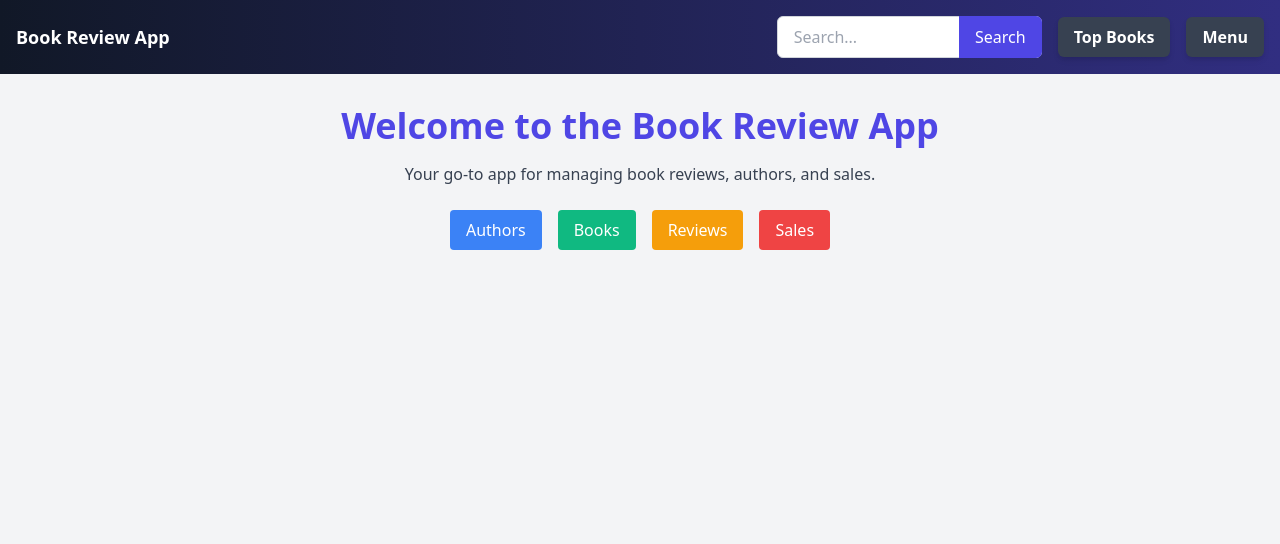
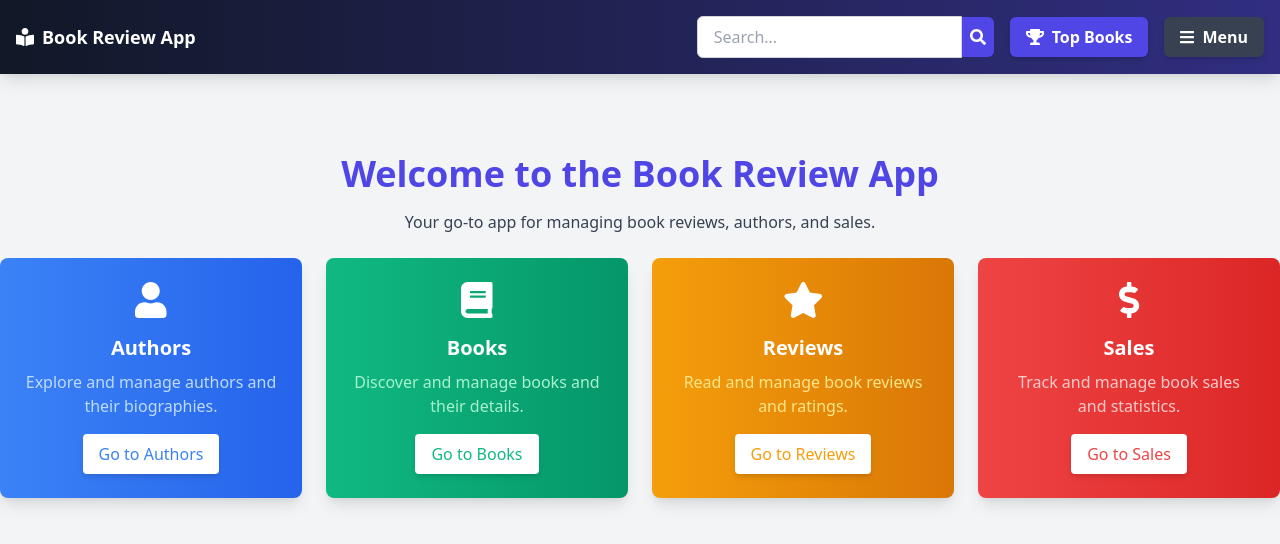
Before and after one commit to Rodrigo-Vildosola/A1_SOFTWARE_ARCHITECTURE, a Django app: page / in a window 1280 px wide. Shown: the top 544 px of the page. Run offline with Django 4.2, Linux system fonts and the light colour scheme.

Commit message:
Enhanced the Navbar and home page

```diff
--- a/reviews/templates/base_generic.html
+++ b/reviews/templates/base_generic.html
@@ -9,16 +9,20 @@
     <script src="https://cdnjs.cloudflare.com/ajax/libs/font-awesome/5.15.3/js/all.min.js" crossorigin="anonymous"></script>
 </head>
 <body class="bg-gray-100 mb-20">
-    <nav class="bg-gradient-to-r from-gray-900 to-indigo-900 p-4">
+    <nav class="bg-gradient-to-r from-gray-900 to-indigo-900 p-4 shadow-lg w-full z-50">
         <div class="container mx-auto flex justify-between items-center">
-            <a href="/" class="text-white text-lg font-semibold">Book Review App</a>
+            <a href="/" class="text-white text-lg font-semibold flex items-center">
+                <i class="fas fa-book-reader mr-2"></i>Book Review App
+            </a>
             <div class="flex items-center space-x-4">
                 <div class="relative">
-                    <form action="{% url 'search' %}" method="get" class="relative">
-                        <input id="searchInput" type="text" name="query" placeholder="Search..." class="px-4 py-2 rounded-md border border-gray-300 focus:outline-none focus:border-indigo-500">
-                        <button type="submit" class="absolute right-0 top-0 h-full px-4 bg-indigo-600 text-white rounded-r-md hover:bg-indigo-700 transition duration-300">Search</button>
+                    <form action="{% url 'search' %}" method="get" class="relative flex items-center">
+                        <input id="searchInput" type="text" name="query" placeholder="Search..." class="px-4 py-2 rounded-l-md border border-gray-300 focus:outline-none focus:border-indigo-500">
+                        <button type="submit" class="px-2 py-3 bg-indigo-600 text-white rounded-r-md hover:bg-indigo-700 transition duration-300 flex items-center">
+                            <i class="fas fa-search"></i>
+                        </button>
                     </form>
-                    <div id="searchResults" class="absolute left-0 right-0 bg-white border border-gray-300 rounded-md mt-1 hidden">
+                    <div id="searchResults" class="absolute left-0 right-0 bg-white border border-gray-300 rounded-md mt-1 hidden z-50">
                         <div id="resultsPagination" class="flex justify-between items-center mx-2 p-2">
                             <button id="prevPage" class="text-indigo-400 hover:text-indigo-800 flex items-center">
                                 <i class="fas fa-chevron-left"></i>
@@ -31,16 +35,26 @@
                         <div id="resultsList" class="z-50"></div>
                     </div>
                 </div>
-                <a href="/top-books" class="bg-gray-700 hover:bg-gray-900 text-white font-semibold py-2 px-4 rounded-md shadow-md hover:from-green-500 hover:to-blue-600 transition duration-300">Top Books</a>
+                <a href="/top-books" class="bg-indigo-600 hover:bg-indigo-800 text-white font-semibold py-2 px-4 rounded-md shadow-md flex items-center transition duration-300">
+                    <i class="fas fa-trophy mr-2"></i>Top Books
+                </a>
                 <div class="relative">
-                    <button id="dropdownButton" class="bg-gray-700 hover:bg-gray-900 text-white font-semibold py-2 px-4 rounded-md shadow-md focus:outline-none hover:from-green-500 hover:to-blue-600 transition duration-300">
-                        Menu
+                    <button id="dropdownButton" class="bg-gray-700 hover:bg-gray-900 text-white font-semibold py-2 px-4 rounded-md shadow-md flex items-center focus:outline-none transition duration-300">
+                        <i class="fas fa-bars mr-2"></i>Menu
                     </button>
-                    <div id="dropdownMenu" class="hidden absolute right-0 mt-2 w-48 bg-white border border-gray-200 rounded-md shadow-lg py-1">
-                        <a href="/authors" class="block px-4 py-2 text-gray-700 hover:bg-gray-100 hover:text-indigo-700 transition duration-300">Authors</a>
-                        <a href="/books" class="block px-4 py-2 text-gray-700 hover:bg-gray-100 hover:text-indigo-700 transition duration-300">Books</a>
-                        <a href="/reviews" class="block px-4 py-2 text-gray-700 hover:bg-gray-100 hover:text-indigo-700 transition duration-300">Reviews</a>
-                        <a href="/sales" class="block px-4 py-2 text-gray-700 hover:bg-gray-100 hover:text-indigo-700 transition duration-300">Sales</a>
+                    <div id="dropdownMenu" class="hidden absolute right-0 mt-2 w-48 bg-white border border-gray-200 rounded-md shadow-lg py-1 z-50">
+                        <a href="/authors" class="block px-4 py-2 text-gray-700 hover:bg-gray-100 hover:text-indigo-700 transition duration-300 flex items-center">
+                            <i class="fas fa-user mr-2"></i>Authors
+                        </a>
+                        <a href="/books" class="block px-4 py-2 text-gray-700 hover:bg-gray-100 hover:text-indigo-700 transition duration-300 flex items-center">
+                            <i class="fas fa-book mr-2"></i>Books
+                        </a>
+                        <a href="/reviews" class="block px-4 py-2 text-gray-700 hover:bg-gray-100 hover:text-indigo-700 transition duration-300 flex items-center">
+                            <i class="fas fa-star mr-2"></i>Reviews
+                        </a>
+                        <a href="/sales" class="block px-4 py-2 text-gray-700 hover:bg-gray-100 hover:text-indigo-700 transition duration-300 flex items-center">
+                            <i class="fas fa-dollar-sign mr-2"></i>Sales
+                        </a>
                     </div>
                 </div>
             </div>
@@ -53,11 +67,7 @@
     <script>
         document.getElementById('dropdownButton').addEventListener('click', function() {
             var dropdownMenu = document.getElementById('dropdownMenu');
-            if (dropdownMenu.classList.contains('hidden')) {
-                dropdownMenu.classList.remove('hidden');
-            } else {
-                dropdownMenu.classList.add('hidden');
-            }
+            dropdownMenu.classList.toggle('hidden');
         });
 
         // Close the dropdown if clicked outside
--- a/reviews/templates/index.html
+++ b/reviews/templates/index.html
@@ -3,14 +3,42 @@
 {% block title %}Home{% endblock %}
 
 {% block content %}
-<div class="text-center">
+<div class="text-center max-w-7xl mx-auto mt-20">
     <h1 class="text-4xl font-bold text-indigo-600 mb-4">Welcome to the Book Review App</h1>
     <p class="text-gray-700 mb-6">Your go-to app for managing book reviews, authors, and sales.</p>
-    <div class="flex justify-center space-x-4">
-        <a href="/authors" class="bg-blue-500 text-white px-4 py-2 rounded hover:bg-blue-600 transition duration-300">Authors</a>
-        <a href="/books" class="bg-green-500 text-white px-4 py-2 rounded hover:bg-green-600 transition duration-300">Books</a>
-        <a href="/reviews" class="bg-yellow-500 text-white px-4 py-2 rounded hover:bg-yellow-600 transition duration-300">Reviews</a>
-        <a href="/sales" class="bg-red-500 text-white px-4 py-2 rounded hover:bg-red-600 transition duration-300">Sales</a>
+    <div class="grid grid-cols-1 sm:grid-cols-2 lg:grid-cols-4 gap-6">
+        <div class="group bg-gradient-to-r from-blue-500 to-blue-600 p-6 rounded-lg shadow-lg transform hover:scale-105 transition-transform duration-300">
+            <div class="flex items-center justify-center mb-4">
+                <i class="fas fa-user text-white text-4xl"></i>
+            </div>
+            <h3 class="text-white text-xl font-semibold mb-2">Authors</h3>
+            <p class="text-blue-200">Explore and manage authors and their biographies.</p>
+            <a href="/authors" class="mt-4 inline-block bg-white text-blue-500 px-4 py-2 rounded shadow-md group-hover:bg-blue-100 transition duration-300">Go to Authors</a>
+        </div>
+        <div class="group bg-gradient-to-r from-green-500 to-green-600 p-6 rounded-lg shadow-lg transform hover:scale-105 transition-transform duration-300">
+            <div class="flex items-center justify-center mb-4">
+                <i class="fas fa-book text-white text-4xl"></i>
+            </div>
+            <h3 class="text-white text-xl font-semibold mb-2">Books</h3>
+            <p class="text-green-200">Discover and manage books and their details.</p>
+            <a href="/books" class="mt-4 inline-block bg-white text-green-500 px-4 py-2 rounded shadow-md group-hover:bg-green-100 transition duration-300">Go to Books</a>
+        </div>
+        <div class="group bg-gradient-to-r from-yellow-500 to-yellow-600 p-6 rounded-lg shadow-lg transform hover:scale-105 transition-transform duration-300">
+            <div class="flex items-center justify-center mb-4">
+                <i class="fas fa-star text-white text-4xl"></i>
+            </div>
+            <h3 class="text-white text-xl font-semibold mb-2">Reviews</h3>
+            <p class="text-yellow-200">Read and manage book reviews and ratings.</p>
+            <a href="/reviews" class="mt-4 inline-block bg-white text-yellow-500 px-4 py-2 rounded shadow-md group-hover:bg-yellow-100 transition duration-300">Go to Reviews</a>
+        </div>
+        <div class="group bg-gradient-to-r from-red-500 to-red-600 p-6 rounded-lg shadow-lg transform hover:scale-105 transition-transform duration-300">
+            <div class="flex items-center justify-center mb-4">
+                <i class="fas fa-dollar-sign text-white text-4xl"></i>
+            </div>
+            <h3 class="text-white text-xl font-semibold mb-2">Sales</h3>
+            <p class="text-red-200">Track and manage book sales and statistics.</p>
+            <a href="/sales" class="mt-4 inline-block bg-white text-red-500 px-4 py-2 rounded shadow-md group-hover:bg-red-100 transition duration-300">Go to Sales</a>
+        </div>
     </div>
 </div>
 {% endblock %}
```
Also changed, not shown: reviews/templates/top_books.html (+30 -10 lines). Lines whose indentation alone changed are shown as unchanged.
